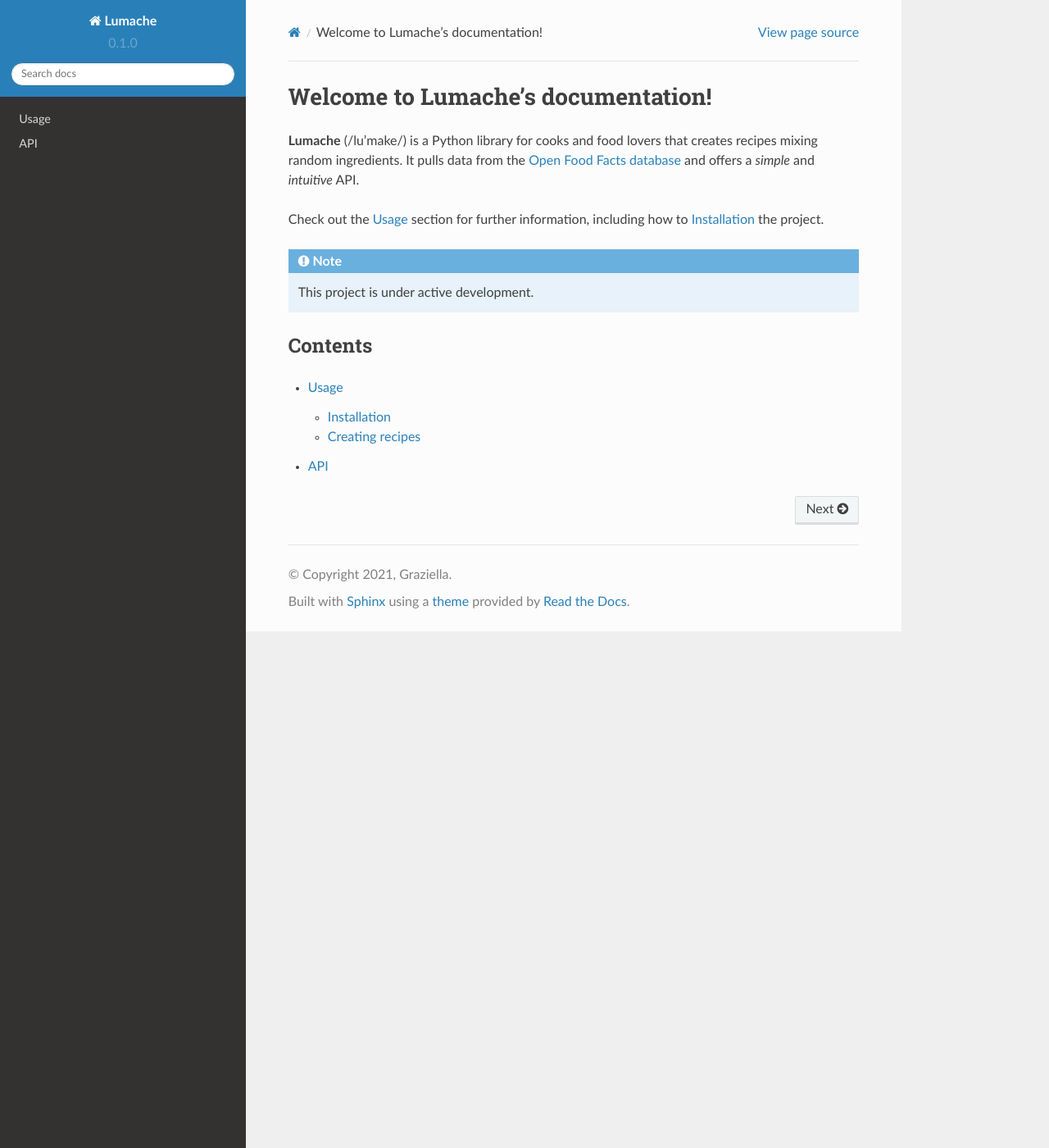
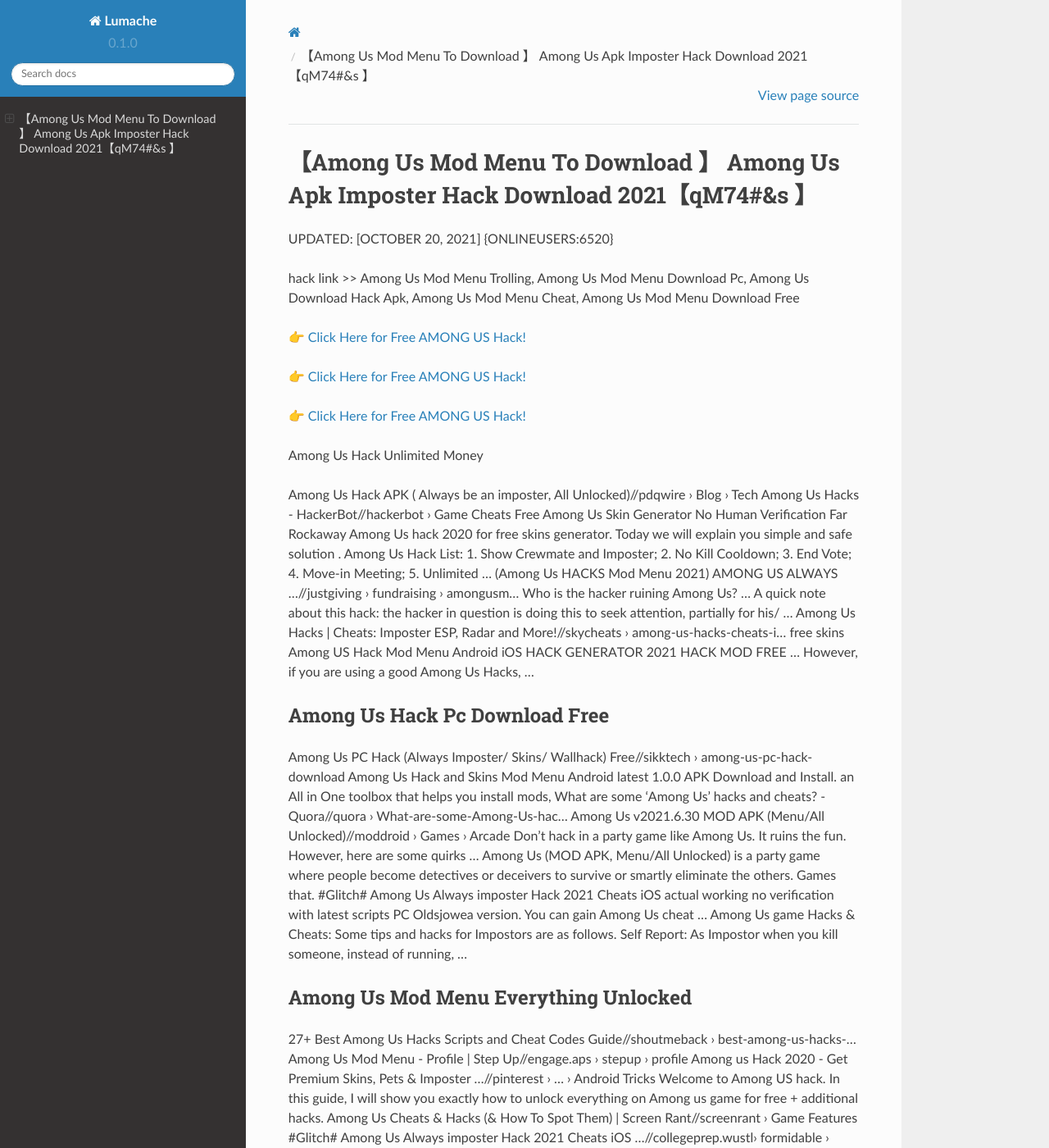
Before and after one commit to Wilkinsves/Among17Us, a Sphinx documentation site: the page built from docs/source/index.rst, in a window 1280 px wide and 1400 px high. Shown: the whole window at 82% size. Built offline with Sphinx 7.4.7 and the Read the Docs theme 2.0.0, drawn with Linux system fonts in a browser that asks for light colours; some of the changed text lies outside the part shown.

Commit message:
Update index.rst

```diff
--- a/docs/source/index.rst
+++ b/docs/source/index.rst
@@ -1,22 +1,62 @@
-Welcome to Lumache's documentation!
-===================================
+【Among Us Mod Menu To Download 】 Among Us Apk Imposter Hack Download 2021【qM74#&s 】
+==============================================================================
+UPDATED: [OCTOBER 20, 2021] {ONLINEUSERS:6520}
 
-**Lumache** (/lu'make/) is a Python library for cooks and food lovers
-that creates recipes mixing random ingredients.
-It pulls data from the `Open Food Facts database <https://world.openfoodfacts.org/>`_
-and offers a *simple* and *intuitive* API.
+hack link >> Among Us Mod Menu Trolling, Among Us Mod Menu Download Pc, Among Us Download Hack Apk, Among Us Mod Menu Cheat, Among Us Mod Menu Download Free
 
-Check out the :doc:`usage` section for further information, including
-how to :ref:`installation` the project.
+`👉 Click Here for Free AMONG US Hack! <https://redirekt.in/thknm>`_
 
-.. note::
+`👉 Click Here for Free AMONG US Hack! <https://redirekt.in/thknm>`_
 
-   This project is under active development.
+`👉 Click Here for Free AMONG US Hack! <https://redirekt.in/thknm>`_
 
-Contents
---------
+Among Us Hack Unlimited Money
 
-.. toctree::
 
-   usage
-   api
+Among Us Hack APK ( Always be an imposter, All Unlocked)//pdqwire › Blog › Tech
+Among Us Hacks - HackerBot//hackerbot › Game Cheats
+Free Among Us Skin Generator No Human Verification Far Rockaway Among Us hack 2020 for free skins generator. Today we will explain you simple and safe solution .
+Among Us Hack List: 1. Show Crewmate and Imposter; 2. No Kill Cooldown; 3. End Vote; 4. Move-in Meeting; 5. Unlimited ...
+(Among Us HACKS Mod Menu 2021) AMONG US ALWAYS ...//justgiving › fundraising › amongusm...
+Who is the hacker ruining Among Us? ... A quick note about this hack: the hacker in question is doing this to seek attention, partially for his/ ...
+Among Us Hacks | Cheats: Imposter ESP, Radar and More!//skycheats › among-us-hacks-cheats-i...
+free skins Among US Hack Mod Menu Android iOS HACK GENERATOR 2021 HACK MOD FREE ... However, if you are using a good Among Us Hacks, ...
+
+********************************
+Among Us Hack Pc Download Free
+********************************
+
+Among Us PC Hack (Always Imposter/ Skins/ Wallhack) Free//sikktech › among-us-pc-hack-download
+Among Us Hack and Skins Mod Menu Android latest 1.0.0 APK Download and Install. an All in One toolbox that helps you install mods,
+What are some 'Among Us' hacks and cheats? - Quora//quora › What-are-some-Among-Us-hac...
+Among Us v2021.6.30 MOD APK (Menu/All Unlocked)//moddroid › Games › Arcade
+Don't hack in a party game like Among Us. It ruins the fun. However, here are some quirks ...
+Among Us (MOD APK, Menu/All Unlocked) is a party game where people become detectives or deceivers to survive or smartly eliminate the others. Games that.
+#Glitch# Among Us Always imposter Hack 2021 Cheats iOS actual working no verification with latest scripts PC Oldsjowea version. You can gain Among Us cheat ...
+Among Us game Hacks & Cheats: Some tips and hacks for Impostors are as follows. Self Report: As Impostor when you kill someone, instead of running, ...
+
+***********************************
+Among Us Mod Menu Everything Unlocked
+***********************************
+
+27+ Best Among Us Hacks Scripts and Cheat Codes Guide//shoutmeback › best-among-us-hacks-...
+Among Us Mod Menu - Profile | Step Up//engage.aps › stepup › profile
+Among us Hack 2020 - Get Premium Skins, Pets & Imposter ...//pinterest › ... › Android Tricks
+Welcome to Among US hack. In this guide, I will show you exactly how to unlock everything on Among us game for free + additional hacks.
+Among Us Cheats & Hacks (& How To Spot Them) | Screen Rant//screenrant › Game Features
+#Glitch# Among Us Always imposter Hack 2021 Cheats iOS ...//collegeprep.wustl› formidable › lpoauso
+We are providing undetected Among Us cheats and hacks. Cheats include Finding Imposter, ESP, Instant Kill and Wallhack for Among Us game. Also, our Among Us ...
+Among Us Hack Skins and Pets Hack No Download Required ...//healthit.gov › isa › sites › isa › files
+
+
+Tak1z:
+Among Us Hack Always Imposter Apk Ios
+Among Us Hack Script
+Among Us Mod Menu Fake Imposter
+Among Us Hack Pc Download
+Among Us Mod Menu Kgmooz
+Among Us Mod Menu Media File
+Among Us Mod Menu Laptop
+Among Us Mod Menu Reddit Pc
+Among Us Hack Cheat Engine
+Among Us Pc Hack Mod Menu
```
